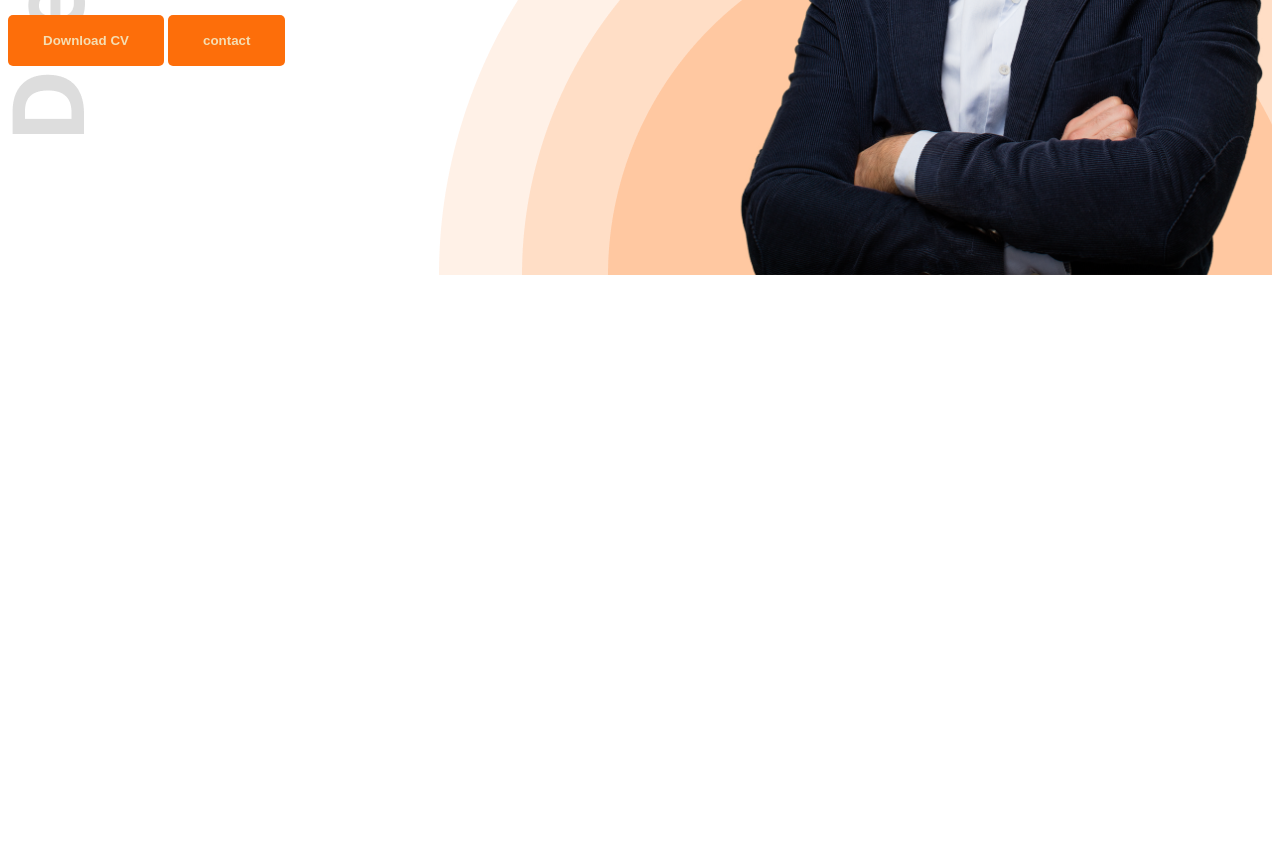
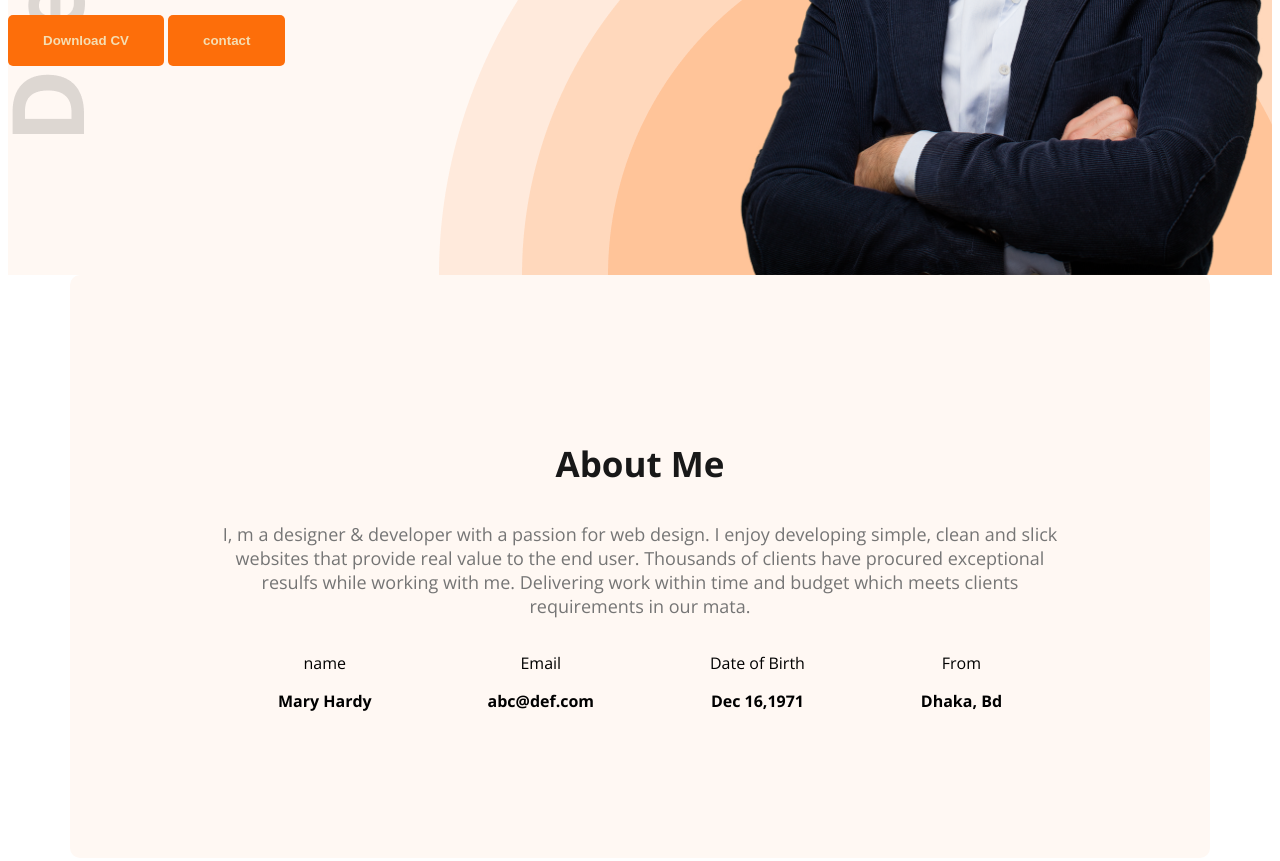
Before and after one commit to atiqur-rahman1992/web-dev-portfolio, a plain HTML site: page index.html in a window 1280 px wide. Shown: the part 679-1540 px from the top of the page. Before the commit the page ends 962 px from the top, so only its background shows below. Drawn offline with nearby package versions, Linux system fonts and the light colour scheme.

Commit message:
4th edition

```diff
--- a/index.html
+++ b/index.html
@@ -11,7 +11,7 @@
 
 </head>
 <body class="open-sans-normal">
-    <header class="header">
+    <header class="header secondary-bg" >
         <nav
         ><h3 class="nav-title">Ma<span class="text-primary">r</span>y</h3>
             <ul>
@@ -33,7 +33,31 @@
         </div>
 
     </header>
-    <main></main>
+    <main>
+        <section class="about secondary-bg">
+            <h3 class="section-title">About Me</h3>
+            <p class="section-description">I, m a designer & developer with a passion for web design. I enjoy developing simple, clean and slick websites that provide real value to the end user. Thousands of clients have procured exceptional resulfs while working with me. Delivering work within time and budget which meets clients requirements in our mata.</p>
+            <div class="about-items">
+<div class="about-item">
+    <p class="item-title">name</p>
+    <p class="item-description">Mary Hardy</p>
+</div>
+<div class="about-item">
+    <p class="item-title">Email</p>
+    <p class="item-description">abc@def.com</p>
+</div>
+<div class="about-item">
+    <p class="item-title">Date of Birth</p>
+    <p class="item-description">Dec 16,1971</p>
+</div>
+<div class="about-item">
+    <p class="item-title">From</p>
+    <p class="item-description">Dhaka, Bd</p>
+</div>
+            </div>
+
+        </section>
+    </main>
     <footer></footer>
 </body>
 </html>
--- a/style/protfio.css
+++ b/style/protfio.css
@@ -71,3 +71,31 @@ nav li a{
     background-repeat: no-repeat;
  background-position: top left, bottom right;
 }
+.section-title{
+    font-size: 35px;
+    font-weight: bold;
+    color: #181818;
+}
+.section-description{
+    font-size: 18px;
+    color: #757575;
+}
+ .secondary-bg{
+    background-color: #FFF8F3;
+ }
+ .about{
+    border-radius: 10px;
+    padding: 130px 150px;
+    text-align: center;
+ }
+ main{
+    max-width: 1140px;
+    margin: 0 auto;
+ }
+ .item-description{
+    font-weight: bold;
+ }
+ .about-items{
+    display: flex;
+    justify-content: space-around;
+ }
```
